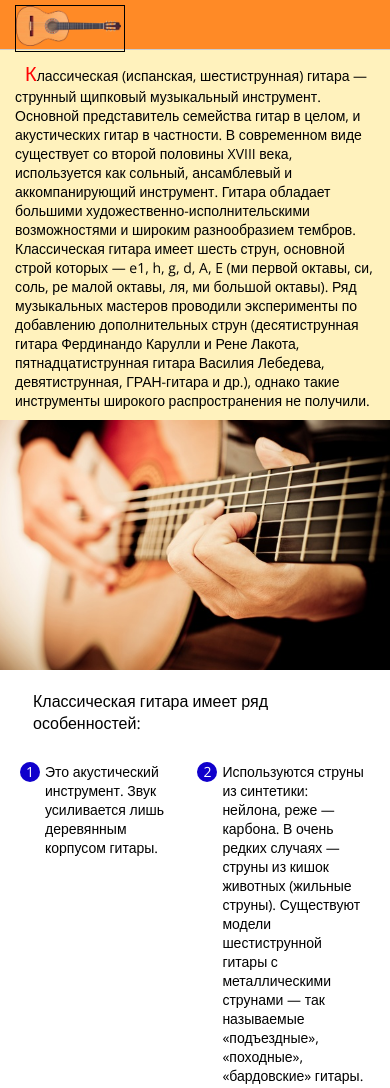
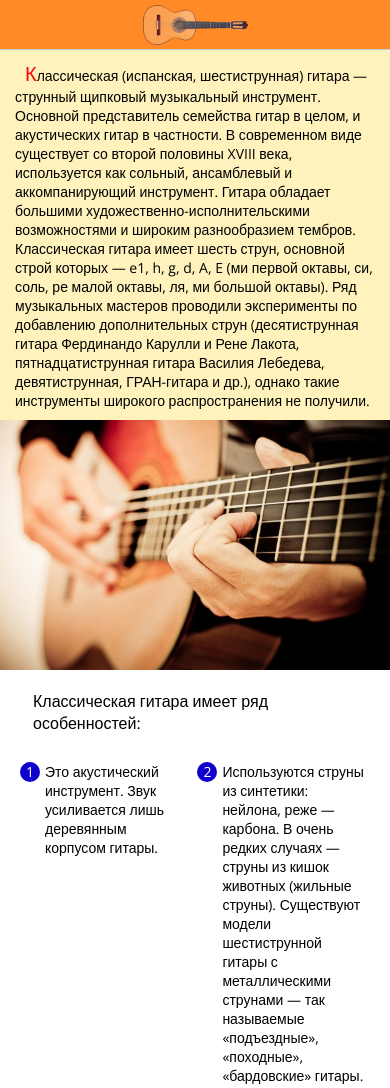
Before and after one commit to andrew1327/andrew1327.github.io, a plain HTML site: page classic.html in a window 390 px wide. Shown: the top 1088 px of the page. Drawn offline with nearby package versions, Linux system fonts and the light colour scheme.

Commit message:
Add files via upload

```diff
--- a/classic.html
+++ b/classic.html
@@ -22,7 +22,7 @@
 
         <div class="header">
             <div class="layer-positioner clearfix">
-                <a href="/index.html#guitar-type" class="header-logo"><div class="mobile-positioner"><img src="/images/classic-guitar-horizontal.png" height="40" width="105"></div></a>
+                <a href="/index.html#guitar-type" class="header-logo"><img src="/images/classic-guitar-horizontal.png" width="105" height="40"></a>
                     <div class="ul-positioner"><ul class="header-menu-ul">
                         <li><a href="#guitar-info">О гитаре</a></li>
                         <li><a href="#guitar-fact">Интересные факты</a></li>
--- a/css/classic.css
+++ b/css/classic.css
@@ -45,6 +45,7 @@ body{
     height: 50px;
     padding: 5px 0;
     margin-left: 40px;
+    display: block;
 }
 .header-menu-ul{
     margin: auto;
@@ -392,6 +393,10 @@ body{
 
 
 @media screen and (max-width: 640px){
+    .header-logo{
+        float: none;
+        margin: 0 auto;
+    }
     .guitar-inf{
         width: 100%;
     }
@@ -407,15 +412,9 @@ body{
         width: 110%;
         height: 250px;
     }
-    .mobile-positioner{
-        width: 110px;
-        border: 1px solid black;
-    }
-    .header-logo{
-        margin: 0 auto;
-    }
     .ul-positioner{
         display: none;
+        content:"";
     }
     .pre-facts{
         font-size: 16px;
@@ -458,7 +457,7 @@ body{
         margin-left: 0px;
         color: white;
         font-size: 14px;
-        float: left;
+        float: none;
         width: 100%;
     }
     .guitar-artists-img{
@@ -466,7 +465,7 @@ body{
         width: 140px;
         height: 170px;
         border-radius: 20px;
-        float: left;
+        float: none;
         margin: 20px auto 0;
         background-size: cover;
     }
```
